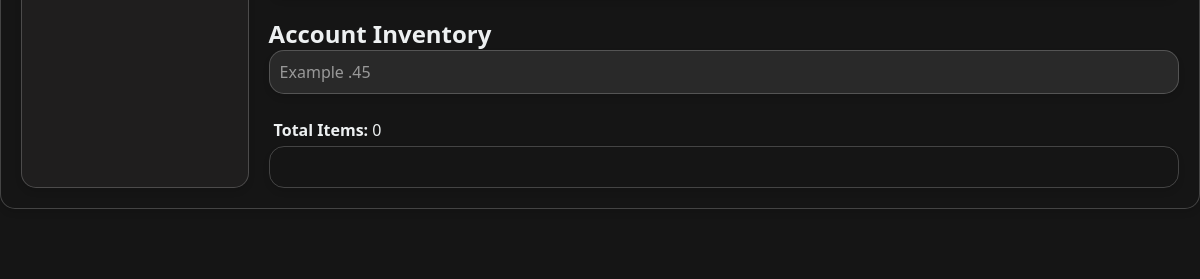
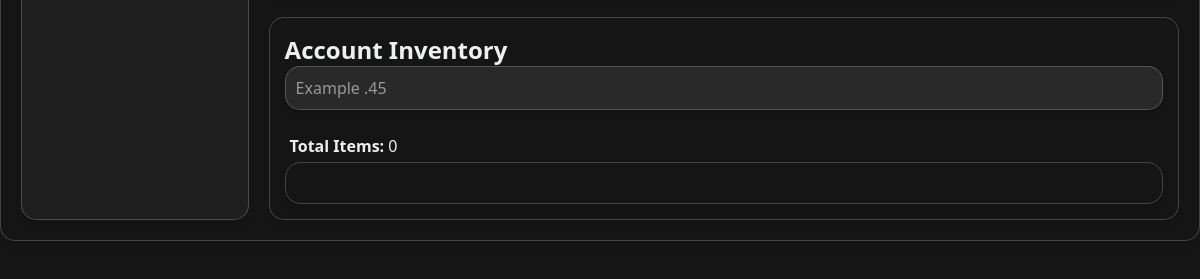
Before and after one commit to Lachyx/Fallout-Account-Manager, an Electron app: page src/index.html in a window 1200 px wide. Shown: the part 247-526 px from the top of the page. Drawn offline with Linux system fonts and the light colour scheme; no server answers.

Commit message:
Fixed Styling Errors

```diff
--- a/src/index.html
+++ b/src/index.html
@@ -40,6 +40,7 @@
                         </div>
                     </div>
                 </div>
+                <div class="account-inventory">
                 <h2>Account Inventory</h2>
                 <input type="text" id="search-bar" placeholder="Example .45" class="search-bar">
                 <div class="item-tally">
@@ -49,6 +50,7 @@
                     <pre id="details-text"></pre>
                 </div>
             </div>
+            </div>
         </div>
     </main>
 </body>
--- a/src/main.js
+++ b/src/main.js
@@ -20,7 +20,6 @@ function createWindow() {
     Menu.setApplicationMenu(null)
     win.loadFile(path.join(__dirname, 'index.html'));
     win.on('ready-to-show', win.show)
-    win.webContents.openDevTools();
 }
 
 app.whenReady().then(() => {
--- a/src/styles.css
+++ b/src/styles.css
@@ -216,3 +216,10 @@ header button {
     border: 1px solid rgba(255, 255, 255, 0.2);
     box-shadow: 0 4px 6px rgba(0, 0, 0, 0.1);
 }
+
+.account-inventory {
+    padding: 15px;
+    border-radius: 15px;
+    border: 1px solid rgba(255, 255, 255, 0.2);
+    box-shadow: 0 4px 6px rgba(0, 0, 0, 0.1);
+}
```
